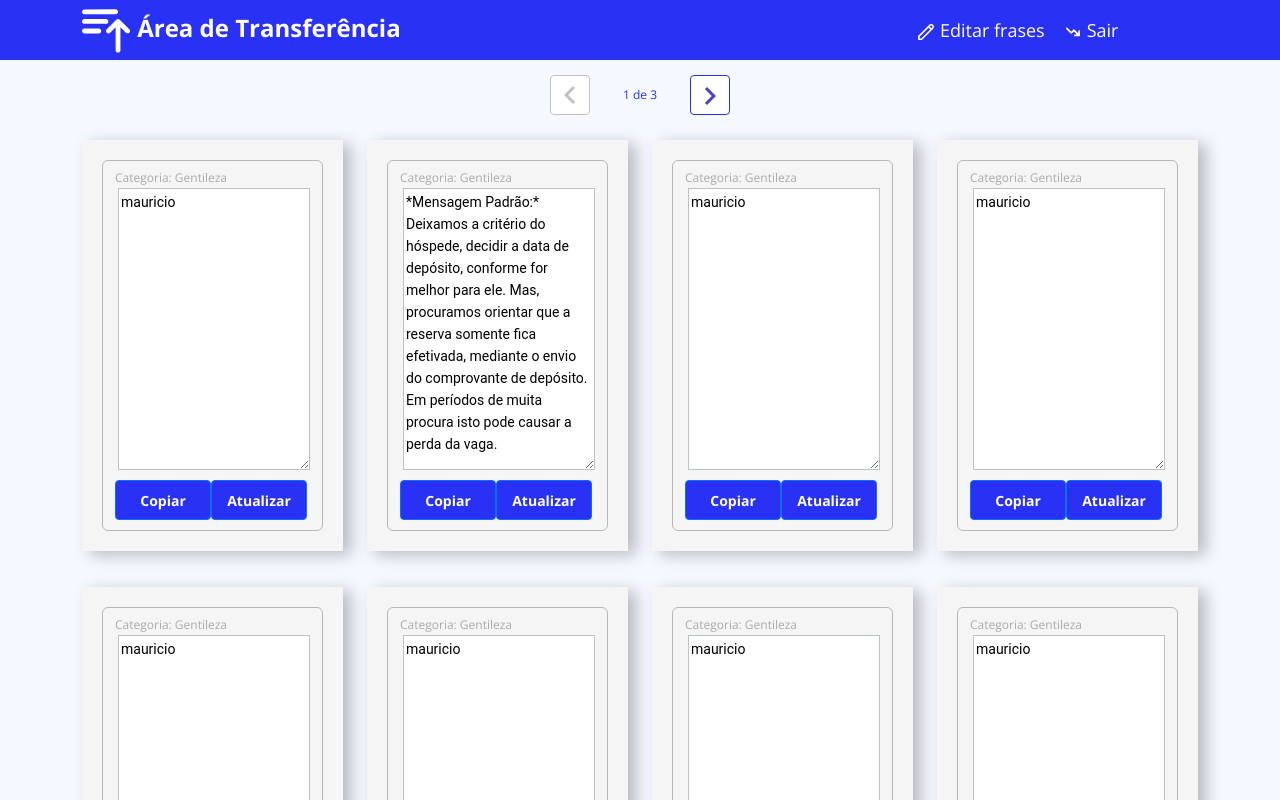
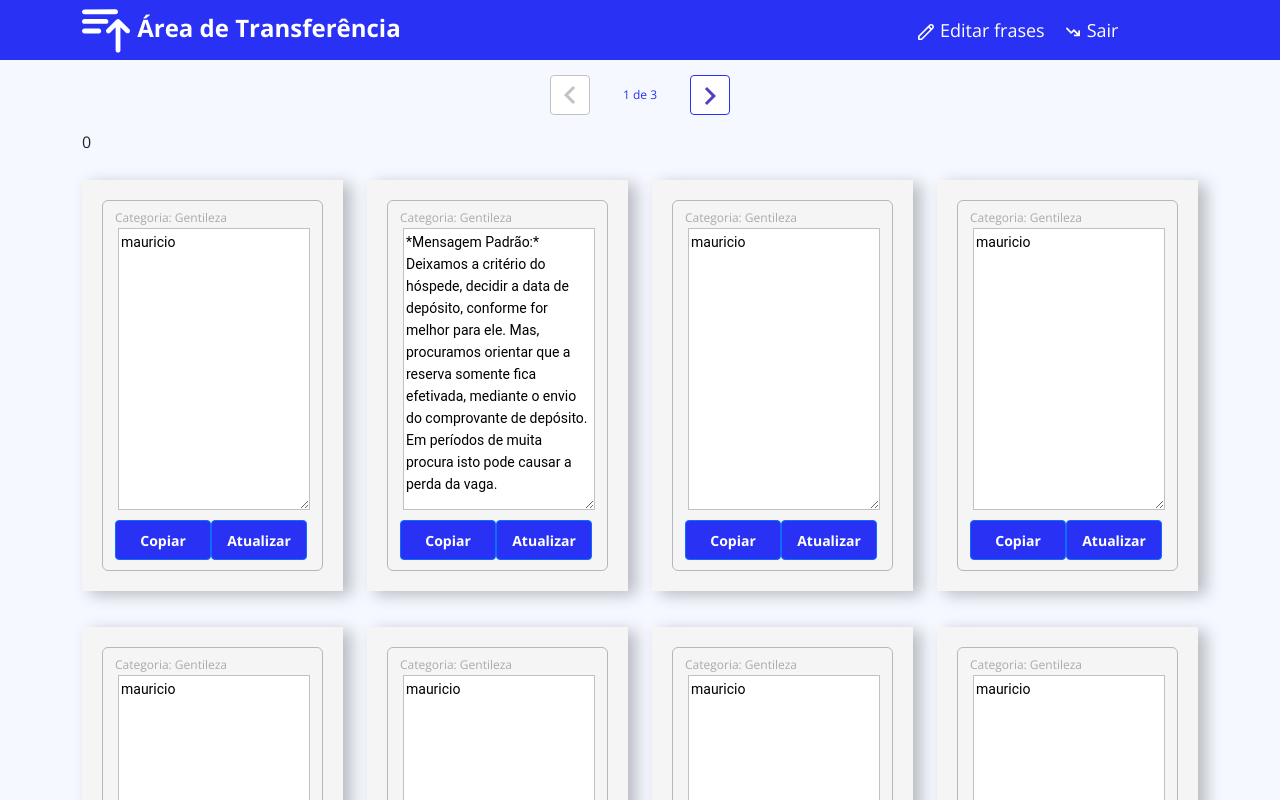
Before and after one commit to mauricioqvp/areadetransferencia, a React (Create React App) app in the folder front-web/: page / in a window 1280 px wide. Shown: the top 800 px of the page. Built offline with nearby package versions, Linux system fonts and the light colour scheme; no server answers.

Commit message:
useState, useEffect

```diff
--- a/front-web/src/assets/Pages/PickPage/index.jsx
+++ b/front-web/src/assets/Pages/PickPage/index.tsx
@@ -1,7 +1,9 @@
 import CardText from 'assets/componets/CardText';
 import axios from 'axios';
 import './styles.css';
-import { BASE_URL } from 'utils/requests.ts';
+import { BASE_URL } from 'utils/requests';
+import { useState, useEffect } from 'react';
+import { FrasePage } from 'types/frase';
 
 function PickPage() {
 
@@ -12,14 +14,21 @@ function PickPage() {
         qtdUsos: 2
     };
 
-    // FORMA ERRADA
-    axios.get(`${BASE_URL}/frases?size=12&page=0`)
-        .then(response => {
-            console.log(response.data);
-        });
+
+    const [pageNumber, setPageNumber] = useState(0);
+
+    useEffect(() => {
+        axios.get(`${BASE_URL}/frases?size=12&page=0`)
+            .then(response => {
+                const data = response.data as FrasePage;
+                console.log(response.data);
+                setPageNumber(data.number);
+            });
+    }, []);
 
     return (
         <div className="container">
+            <p>{ pageNumber }</p>
             <div className="row">
                 <div className="col-sm-6 col-lg-4 col-xl-3 mb-3">
                     <CardText text="mauricio" />
```
